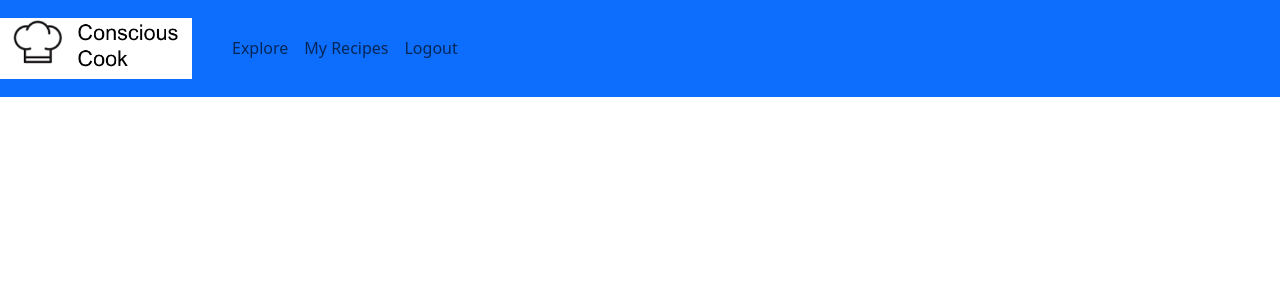
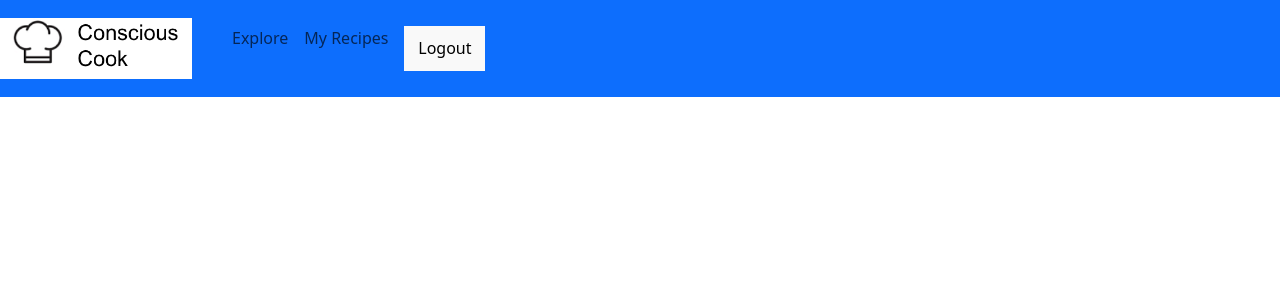
Before and after one commit to amyrtandrew/Connected_Cook_Website, a React (Vite) app: page / in a window 1280 px wide. Shown: the top 300 px of the page. Built offline with nearby package versions, Linux system fonts and the light colour scheme.

Commit message:
login authorizatioon/logout ends session

```diff
--- a/src/Components/NavBar/Logout.jsx
+++ b/src/Components/NavBar/Logout.jsx
@@ -5,9 +5,9 @@ import { useNavigate } from "react-router-dom";
 
 const Logout = ({ onLogout }) => {
   return (
-    <button onSubmit={onLogout} className="nav-link">
-      Logout
-    </button>
+    <form onSubmit={onLogout} className="nav-link">
+      <button>Logout</button>
+    </form>
   );
 };
 
--- a/src/Components/NavBar/NavBar.jsx
+++ b/src/Components/NavBar/NavBar.jsx
@@ -6,13 +6,13 @@ import ExploreHeader from "../Profile/Explore/Header/ExploreHeader";
 import { NavLink } from "react-router-dom";
 // import MyRecipes from "../../pages/MyRecipes";
 import { useNavigate } from "react-router-dom";
+import axios from "axios";
 
 function NavBar() {
   const navigate = useNavigate();
 
   const handleLogout = async (e) => {
     e.preventDefault();
-    console.log("hello");
     const res = await axios.post("/api/logout");
     if (res.data.success) {
       navigate("/login");
```
Also changed, not shown: 1 other file (tests, documents, lock files or other folders).
